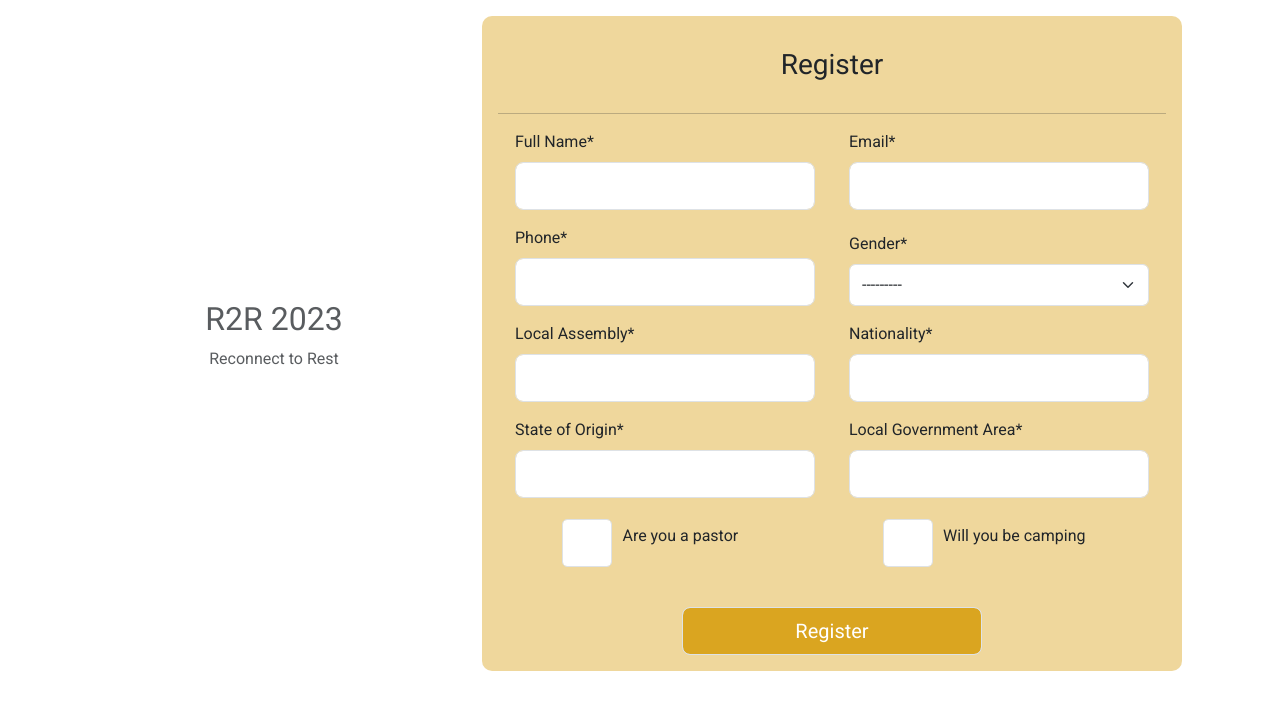
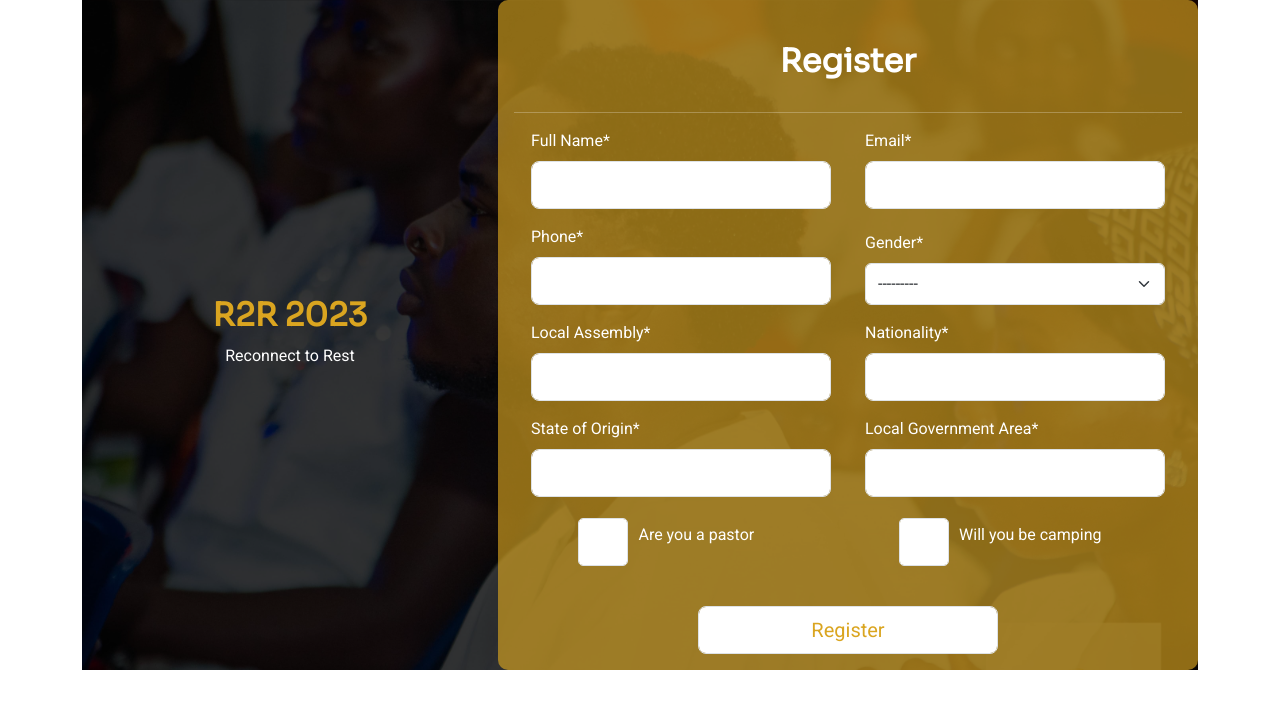
Before and after one commit to EsaKris/R2R, a Django app: page /Register in a window 1280 px wide. Shown: the part 86-800 px from the top of the page. Run offline with Django 4.2, Linux system fonts and the light colour scheme; some libraries are stand-ins or nearby versions.

Commit message:
modified:   homepage/static/css/form.css 	modified:   templates/home/register.html

```diff
--- a/homepage/static/css/form.css
+++ b/homepage/static/css/form.css
@@ -11,16 +11,31 @@ input[type=checkbox]{
     margin: 10px;
 }
 #myForm{
-    background-color: rgba(218, 165, 32, 0.445);
+    background-color: rgba(218, 165, 32, 0.645);
     border-radius: 10px;
     padding: 1rem;
     max-width: 700px;
+    color:white;
+}
+.form-header{
+    color:white
+}
+.form-header h2{
+    color: goldenrod;
+}
+h2{
+    font-weight: 900;
+    font-family: "Sora";
+    margin-top: 10px;
+    margin-bottom: 10px;
 }
 @media screen and (min-width:960px) {
+    .register{
+        background: url(../img/bg/4.jpg);
+    background-position: right;
+    background-size: cover;
+    }
 
-#myForm{
-    margin: 1rem;
-}
     form .field{
         display: flex;
         flex-wrap: wrap;
--- a/templates/home/register.html
+++ b/templates/home/register.html
@@ -8,15 +8,17 @@
         display: none;
     }
 </style>
-    <div class="container d-flex" style="flex-wrap: wrap;">
+<div class="container rounded-5">
+    <div class="register" >
+        <div class="d-flex" style="flex-wrap: wrap; background-color: rgba(0, 0, 0, 0.784);place-content: center;">
             <div class="text-center" style="align-self: center;flex:1">
-            <div class="text-muted">
+                <div class="form-header">
                     <h2>R2R 2023</h2>
                     <p> Reconnect to Rest</p>
                 </div>
             </div>
             <form method="post" id='myForm'>
-            <center><h3 class="text-center p-3">Register</h3></center>
+                <center><h2 class="text-center p-3">Register</h2></center>
                 <hr>
                 {% csrf_token %}
                 <div class="field">
@@ -24,9 +26,11 @@
                 </div>
                 <br>
                 <div style="text-align: -webkit-center;">
-                <input type="submit" value="Register" style="background-color: goldenrod;color: white;width: 300px;">
+                    <input type="submit" value="Register" style="background-color: white;color: goldenrod;width: 300px;">
                 </div>
             </form>
+        </div>
+</div>
 </div>
 
 
```
Lines whose indentation alone changed are shown as unchanged.
